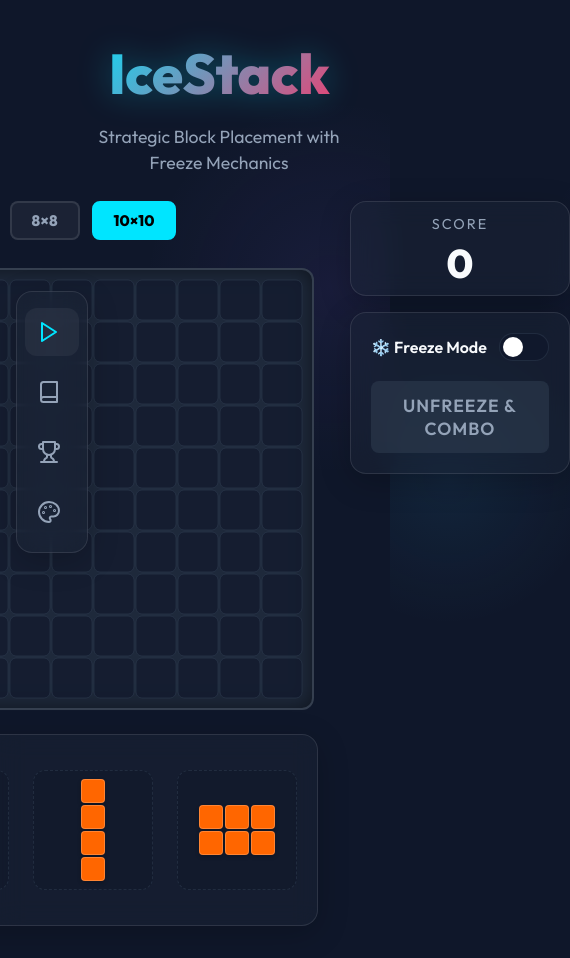
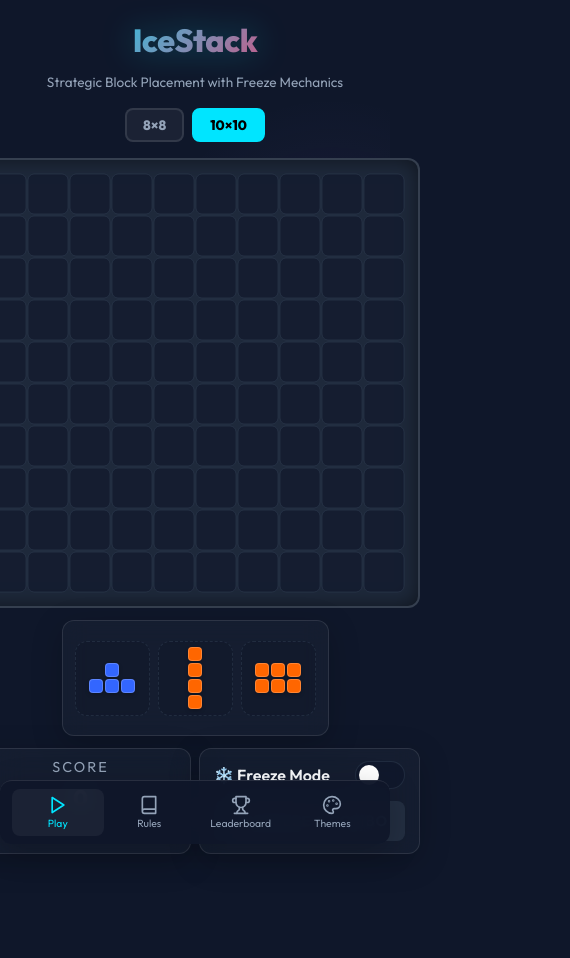
Before and after one commit to Yash-P29/IceStack, a React (Vite) app: page / in a window 390 px wide. Shown: the whole page, 570 px wide, since content can reach past the window. After the commit the page ends 934 px from the top, so only its background shows below. Built offline with nearby package versions, Linux system fonts and the light colour scheme.

Commit message:
refactor: remove unused React imports and modernize component definitions

```diff
--- a/src/App.tsx
+++ b/src/App.tsx
@@ -1,4 +1,4 @@
-import React, { useState, useEffect, useCallback, useRef } from 'react';
+import { useState, useEffect, useCallback, useRef } from 'react';
 import { GameBoard } from './components/GameBoard';
 import { BlockTray } from './components/BlockTray';
 import { Controls } from './components/Controls';
@@ -60,21 +60,15 @@ function App() {
       const currentScore = gameState.score;
       const name = playerName.trim() || 'Anonymous';
 
-      // Check if this score can beat any entry on the leaderboard
       const lowestEntry = leaderboard[leaderboard.length - 1];
       if (currentScore > lowestEntry.score) {
-        // Fire confetti!
         launchConfetti(3000);
-
-        // Insert the new entry
         const newBoard = [...leaderboard, { rank: 0, name, score: currentScore }]
           .sort((a, b) => b.score - a.score)
-          .slice(0, 10) // Keep only top 10
+          .slice(0, 10)
           .map((entry, idx) => ({ ...entry, rank: idx + 1 }));
-
         setLeaderboard(newBoard);
       }
-
       prevScoreRef.current = currentScore;
     }
   }, [gameState.isGameOver, gameState.score, playerName, leaderboard]);
@@ -86,6 +80,8 @@ function App() {
     }
   }, [gameState.isGameOver, gameState.score]);
 
+  // ========== UNIFIED POINTER HANDLING (mouse + touch) ==========
+
   // Global Mouse Move for Dragging
   useEffect(() => {
     const handleMouseMove = (e: MouseEvent) => {
@@ -94,26 +90,38 @@ function App() {
       }
     };
 
+    const handleTouchMove = (e: TouchEvent) => {
+      if (gameState.draggedBlock) {
+        e.preventDefault(); // Prevent scroll while dragging
+        const touch = e.touches[0];
+        setMousePos({ clientX: touch.clientX, clientY: touch.clientY });
+      }
+    };
+
     if (gameState.draggedBlock) {
        window.addEventListener('mousemove', handleMouseMove);
+       window.addEventListener('touchmove', handleTouchMove, { passive: false });
     } else {
        setMousePos(null);
     }
 
-    return () => window.removeEventListener('mousemove', handleMouseMove);
+    return () => {
+      window.removeEventListener('mousemove', handleMouseMove);
+      window.removeEventListener('touchmove', handleTouchMove);
+    };
   }, [gameState.draggedBlock]);
 
-  // Global Mouse Up for Dropping
-  const handleGlobalMouseUp = useCallback((e: MouseEvent) => {
+  // Shared drop logic
+  const attemptDrop = useCallback((clientX: number, clientY: number) => {
     if (!gameState.draggedBlock) return;
 
-    const elementsUnderCursor = document.elementsFromPoint(e.clientX, e.clientY);
+    const elementsUnderCursor = document.elementsFromPoint(clientX, clientY);
     const boardContainer = elementsUnderCursor.find(el => el.classList.contains('board-container'));
 
     if (boardContainer) {
        const rect = boardContainer.getBoundingClientRect();
-       const x = e.clientX - rect.left;
-       const y = e.clientY - rect.top;
+       const x = clientX - rect.left;
+       const y = clientY - rect.top;
 
        const CELL_SIZE = 40;
        const GAP = 2;
@@ -130,17 +138,37 @@ function App() {
     }
   }, [gameState]);
 
+  // Global Mouse Up for Dropping
+  const handleGlobalMouseUp = useCallback((e: MouseEvent) => {
+    attemptDrop(e.clientX, e.clientY);
+  }, [attemptDrop]);
+
+  // Global Touch End for Dropping
+  const handleGlobalTouchEnd = useCallback((e: TouchEvent) => {
+    if (!gameState.draggedBlock) return;
+    // Use the last known position since touchend has no touches
+    const touch = e.changedTouches[0];
+    if (touch) {
+      attemptDrop(touch.clientX, touch.clientY);
+    } else {
+      gameState.clearDraggedBlock();
+    }
+  }, [gameState, attemptDrop]);
+
   useEffect(() => {
     window.addEventListener('mouseup', handleGlobalMouseUp);
-    return () => window.removeEventListener('mouseup', handleGlobalMouseUp);
-  }, [handleGlobalMouseUp]);
+    window.addEventListener('touchend', handleGlobalTouchEnd);
+    return () => {
+      window.removeEventListener('mouseup', handleGlobalMouseUp);
+      window.removeEventListener('touchend', handleGlobalTouchEnd);
+    };
+  }, [handleGlobalMouseUp, handleGlobalTouchEnd]);
 
-
-  const handleDragStart = (block: BlockShape, index: number, e: React.MouseEvent) => {
-    e.preventDefault();
+  // Unified drag start handler (works for both mouse and touch)
+  const handleDragStart = useCallback((block: BlockShape, index: number, clientX: number, clientY: number) => {
     gameState.setDraggedBlock(block, index);
-    setMousePos({ clientX: e.clientX, clientY: e.clientY });
-  };
+    setMousePos({ clientX, clientY });
+  }, [gameState]);
 
   return (
     <>
@@ -155,36 +183,16 @@ function App() {
       <div className="game-layout">
         <div className="main-column">
           {/* Grid Size Selector */}
-          <div style={{ display: 'flex', gap: '12px', justifyContent: 'center', marginBottom: '4px' }}>
+          <div className="grid-size-selector">
             <button
               onClick={() => setGridSize(8)}
-              style={{
-                padding: '8px 20px',
-                borderRadius: '8px',
-                background: gridSize === 8 ? 'var(--accent-cyan)' : 'rgba(255,255,255,0.05)',
-                color: gridSize === 8 ? '#000' : 'var(--text-secondary)',
-                border: gridSize === 8 ? '2px solid var(--accent-cyan)' : '2px solid var(--panel-border)',
-                fontWeight: 700,
-                fontSize: '0.95rem',
-                cursor: 'pointer',
-                transition: 'all 0.2s',
-              }}
+              className={`grid-size-btn ${gridSize === 8 ? 'active' : ''}`}
             >
               8×8
             </button>
             <button
               onClick={() => setGridSize(10)}
-              style={{
-                padding: '8px 20px',
-                borderRadius: '8px',
-                background: gridSize === 10 ? 'var(--accent-cyan)' : 'rgba(255,255,255,0.05)',
-                color: gridSize === 10 ? '#000' : 'var(--text-secondary)',
-                border: gridSize === 10 ? '2px solid var(--accent-cyan)' : '2px solid var(--panel-border)',
-                fontWeight: 700,
-                fontSize: '0.95rem',
-                cursor: 'pointer',
-                transition: 'all 0.2s',
-              }}
+              className={`grid-size-btn ${gridSize === 10 ? 'active' : ''}`}
             >
               10×10
             </button>
@@ -210,7 +218,7 @@ function App() {
         <div className="side-column">
           <div className="glass-panel score-panel" style={{ padding: '12px 24px' }}>
             <span className="score-label">Score</span>
-            <span className="score-value" style={{ fontSize: '2.5rem' }}>{gameState.score.toLocaleString()}</span>
+            <span className="score-value">{gameState.score.toLocaleString()}</span>
           </div>
            <Controls
              freezeMode={gameState.freezeMode}
--- a/src/components/Controls.tsx
+++ b/src/components/Controls.tsx
@@ -1,4 +1,4 @@
-import React from 'react';
+import { type FC } from 'react';
 
 interface ControlsProps {
   freezeMode: boolean;
@@ -6,7 +6,7 @@ interface ControlsProps {
   onUnfreeze: () => void;
 }
 
-export const Controls: React.FC<ControlsProps> = ({ freezeMode, onToggleFreeze, onUnfreeze }) => {
+export const Controls: FC<ControlsProps> = ({ freezeMode, onToggleFreeze, onUnfreeze }) => {
   return (
     <div className="glass-panel main-column">
       <div className="controls-panel">
--- a/src/components/GameBoard.tsx
+++ b/src/components/GameBoard.tsx
@@ -1,4 +1,4 @@
-import React, { useRef, useEffect, useState, useCallback } from 'react';
+import { type FC, useRef, useEffect, useState, useCallback } from 'react';
 import type { Grid, BlockShape } from '../game/types';
 import { canPlaceBlock, getFilledLines } from '../game/engine';
 import { THEMES } from '../game/shapes';
@@ -15,7 +15,7 @@ interface GameBoardProps {
   gridSize: number;
 }
 
-export const GameBoard: React.FC<GameBoardProps> = ({ grid, draggedBlock, isGameOver, onRestart, mousePos, theme, freezeMode, gridSize }) => {
+export const GameBoard: FC<GameBoardProps> = ({ grid, draggedBlock, isGameOver, onRestart, mousePos, theme, freezeMode, gridSize }) => {
   const canvasRef = useRef<HTMLCanvasElement>(null);
   const containerRef = useRef<HTMLDivElement>(null);
 
--- a/src/components/Leaderboard.tsx
+++ b/src/components/Leaderboard.tsx
@@ -1,4 +1,4 @@
-import React from 'react';
+import { type FC } from 'react';
 
 export interface LeaderboardEntry {
   rank: number;
@@ -12,7 +12,7 @@ interface LeaderboardProps {
   onPlayerNameChange: (name: string) => void;
 }
 
-export const Leaderboard: React.FC<LeaderboardProps> = ({ entries, playerName, onPlayerNameChange }) => {
+export const Leaderboard: FC<LeaderboardProps> = ({ entries, playerName, onPlayerNameChange }) => {
   const getRankStyle = (rank: number) => {
     switch(rank) {
       case 1: return {
--- a/src/components/Rules.tsx
+++ b/src/components/Rules.tsx
@@ -1,6 +1,6 @@
-import React from 'react';
+import { type FC } from 'react';
 
-export const Rules: React.FC = () => {
+export const Rules: FC = () => {
   return (
     <div className="glass-panel" style={{ width: '800px', maxWidth: '100%', textAlign: 'left', padding: '40px' }}>
       <h2 style={{ fontSize: '2.5rem', marginBottom: '24px', color: 'var(--accent-cyan)' }}>IceStack Rules</h2>
--- a/src/components/Sidebar.tsx
+++ b/src/components/Sidebar.tsx
@@ -1,4 +1,4 @@
-import React, { useState } from 'react';
+import { type FC, useState } from 'react';
 import type { TabName } from '../App';
 
 interface SidebarProps {
@@ -6,7 +6,7 @@ interface SidebarProps {
   onSelectTab: (tab: TabName) => void;
 }
 
-export const Sidebar: React.FC<SidebarProps> = ({ currentTab, onSelectTab }) => {
+export const Sidebar: FC<SidebarProps> = ({ currentTab, onSelectTab }) => {
   const [expanded, setExpanded] = useState(false);
 
   return (
--- a/src/components/ThemeSelector.tsx
+++ b/src/components/ThemeSelector.tsx
@@ -1,4 +1,4 @@
-import React from 'react';
+import { type FC } from 'react';
 import { THEMES } from '../game/shapes';
 import type { ThemeName } from '../game/shapes';
 
@@ -7,7 +7,7 @@ interface ThemeSelectorProps {
   onSelectTheme: (theme: ThemeName) => void;
 }
 
-export const ThemeSelector: React.FC<ThemeSelectorProps> = ({ currentTheme, onSelectTheme }) => {
+export const ThemeSelector: FC<ThemeSelectorProps> = ({ currentTheme, onSelectTheme }) => {
   const themesList: { id: ThemeName; label: string; desc: string }[] = [
     { id: 'default', label: 'Neon Default', desc: 'The classic vibrant IceStack experience.' },
     { id: 'green', label: 'Emerald Forest', desc: 'Lush and natural shades of green.' },
--- a/src/index.css
+++ b/src/index.css
@@ -38,6 +38,9 @@ body {
   place-items: center;
   min-width: 320px;
   min-height: 100vh;
+  overflow-x: hidden;
+  -webkit-user-select: none;
+  user-select: none; /* Prevent text selection on drag */
 }
 
 #root {
@@ -68,6 +71,7 @@ button {
   background-color: #1a1a1a;
   cursor: pointer;
   transition: all 0.25s;
+  -webkit-tap-highlight-color: transparent; /* Remove tap flash on mobile */
 }
 button:hover {
   border-color: #646cff;
@@ -181,6 +185,30 @@ button:focus-visible {
   transition-delay: 0.1s;
 }
 
+/* Grid Size Selector */
+.grid-size-selector {
+  display: flex;
+  gap: 12px;
+  justify-content: center;
+  margin-bottom: 4px;
+}
+.grid-size-btn {
+  padding: 8px 20px;
+  border-radius: 8px;
+  background: rgba(255,255,255,0.05);
+  color: var(--text-secondary);
+  border: 2px solid var(--panel-border);
+  font-weight: 700;
+  font-size: 0.95rem;
+  cursor: pointer;
+  transition: all 0.2s;
+}
+.grid-size-btn.active {
+  background: var(--accent-cyan);
+  color: #000;
+  border-color: var(--accent-cyan);
+}
+
 /* Game Layout */
 .game-layout {
   display: flex;
@@ -188,7 +216,7 @@ button:focus-visible {
   gap: 32px;
   align-items: flex-start;
   justify-content: center;
-  flex-wrap: nowrap; /* Forces layout to stay side-by-side */
+  flex-wrap: nowrap;
 }
 
 .main-column {
@@ -222,7 +250,7 @@ button:focus-visible {
 
 .score-value {
   color: var(--text-primary);
-  font-size: 3rem;
+  font-size: 2.5rem;
   font-weight: 800;
   line-height: 1;
 }
@@ -328,6 +356,7 @@ input:checked + .slider:before {
   width: max-content;
   flex-shrink: 0;
   margin: 0 auto;
+  touch-action: none; /* Prevent browser gestures on game board */
 }
 
 /* Block Tray */
@@ -355,6 +384,7 @@ input:checked + .slider:before {
   position: relative;
   cursor: grab;
   transition: transform 0.2s cubic-bezier(0.175, 0.885, 0.32, 1.275);
+  touch-action: none; /* Prevent scroll on drag */
 }
 .shape-render:hover {
   transform: scale(1.1);
@@ -428,3 +458,194 @@ input:checked + .slider:before {
   50% { box-shadow: inset 0 0 0 2px #00ffff, inset 0 0 20px rgba(0, 255, 255, 0.5); }
   100% { box-shadow: inset 0 0 0 1px #00ffff, inset 0 0 10px rgba(0, 255, 255, 0.2); }
 }
+
+/* ==========================================================================
+   MOBILE RESPONSIVE (≤768px)
+   ========================================================================== */
+
+@media (max-width: 768px) {
+  /* Root */
+  #root {
+    padding: 1rem 0.75rem;
+    padding-bottom: 80px; /* Space for bottom tab bar */
+  }
+
+  /* Title */
+  .title-container h1 {
+    font-size: 2rem;
+  }
+  .title-container p {
+    font-size: 0.85rem;
+  }
+
+  .app-container {
+    gap: 16px;
+  }
+
+  /* Sidebar → Bottom Tab Bar */
+  .sidebar-container {
+    position: fixed;
+    left: 0;
+    right: 0;
+    bottom: 0;
+    top: auto;
+    transform: none;
+    width: 100% !important;
+    height: 64px;
+    flex-direction: row;
+    padding: 4px 8px;
+    border-radius: 0;
+    background: rgba(15, 23, 42, 0.95);
+    backdrop-filter: blur(16px);
+    -webkit-backdrop-filter: blur(16px);
+    border-top: 1px solid var(--panel-border);
+    border-bottom: none;
+    border-left: none;
+    border-right: none;
+    overflow: visible;
+    align-items: center;
+    justify-content: center;
+  }
+  .sidebar-container.expanded {
+    width: 100% !important;
+    padding: 4px 8px;
+  }
+  .sidebar-menu {
+    flex-direction: row;
+    gap: 0;
+    justify-content: space-around;
+    width: 100%;
+  }
+  .sidebar-item {
+    flex-direction: column;
+    gap: 2px;
+    padding: 6px 8px;
+    font-size: 0.7rem;
+    border-radius: 8px;
+  }
+  .sidebar-text {
+    opacity: 1 !important;
+    font-size: 0.65rem;
+    font-weight: 500;
+  }
+  .icon-wrapper svg {
+    width: 20px;
+    height: 20px;
+  }
+
+  /* Game Layout → Stacked */
+  .game-layout {
+    flex-direction: column;
+    gap: 12px;
+    align-items: center;
+  }
+
+  .main-column {
+    gap: 12px;
+    width: 100%;
+    align-items: center;
+  }
+
+  .side-column {
+    flex-direction: row;
+    flex-wrap: wrap;
+    gap: 8px;
+    min-width: unset;
+    max-width: 100%;
+    width: 100%;
+    justify-content: center;
+    align-items: stretch;
+  }
+
+  .side-column .score-panel {
+    flex: 1;
+    min-width: 120px;
+    padding: 8px 12px !important;
+  }
+
+  .side-column .glass-panel {
+    flex: 1;
+    min-width: 140px;
+  }
+
+  .score-value {
+    font-size: 1.8rem;
+  }
+
+  /* Board */
+  .board-container {
+    padding: 4px;
+  }
+
+  /* Block Tray */
+  .block-tray {
+    gap: 8px;
+    min-height: 90px;
+    flex-wrap: wrap;
+  }
+  .tray-slot {
+    width: 90px;
+    height: 90px;
+  }
+  .shape-cell {
+    width: 18px;
+    height: 18px;
+  }
+  .shape-render:hover {
+    transform: none; /* Disable hover scale on touch */
+  }
+
+  /* Dragged block on mobile — smaller */
+  .dragged-block-container .shape-cell {
+    width: 32px;
+    height: 32px;
+  }
+
+  /* Glass panels spacing */
+  .glass-panel {
+    padding: 12px;
+    border-radius: 12px;
+  }
+
+  /* Controls */
+  .controls-panel {
+    gap: 12px;
+  }
+  .unfreeze-btn {
+    font-size: 0.9rem;
+    padding: 10px 16px;
+  }
+
+  /* Grid size selector */
+  .grid-size-selector {
+    gap: 8px;
+  }
+  .grid-size-btn {
+    padding: 6px 16px;
+    font-size: 0.85rem;
+  }
+
+  /* Game Over */
+  .game-over-overlay h2 {
+    font-size: 2rem;
+  }
+}
+
+/* Extra small screens (≤400px) */
+@media (max-width: 400px) {
+  .tray-slot {
+    width: 75px;
+    height: 75px;
+  }
+  .shape-cell {
+    width: 14px;
+    height: 14px;
+  }
+  .dragged-block-container .shape-cell {
+    width: 28px;
+    height: 28px;
+  }
+  .score-value {
+    font-size: 1.4rem;
+  }
+}
```
Also changed, not shown: src/components/BlockTray.tsx (+16 -4 lines), 1 other file (tests, documents, lock files or other folders).
